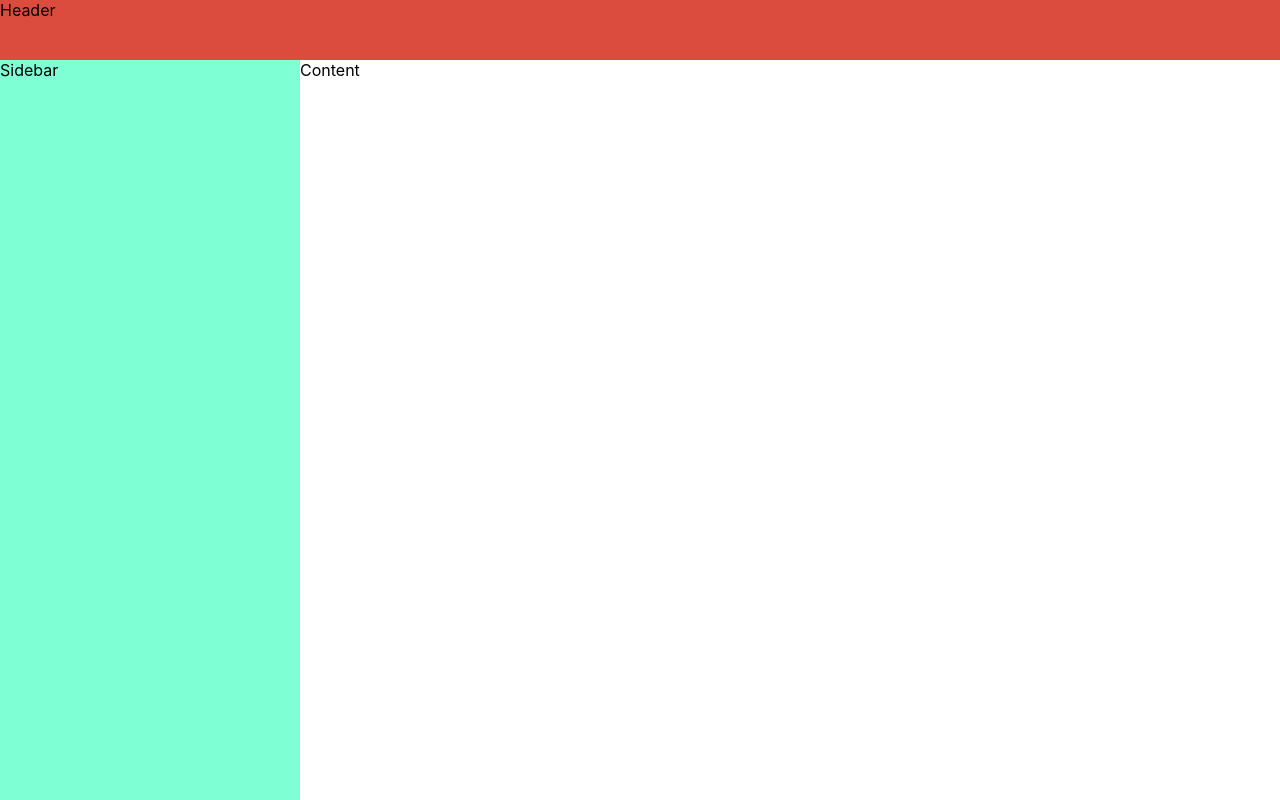
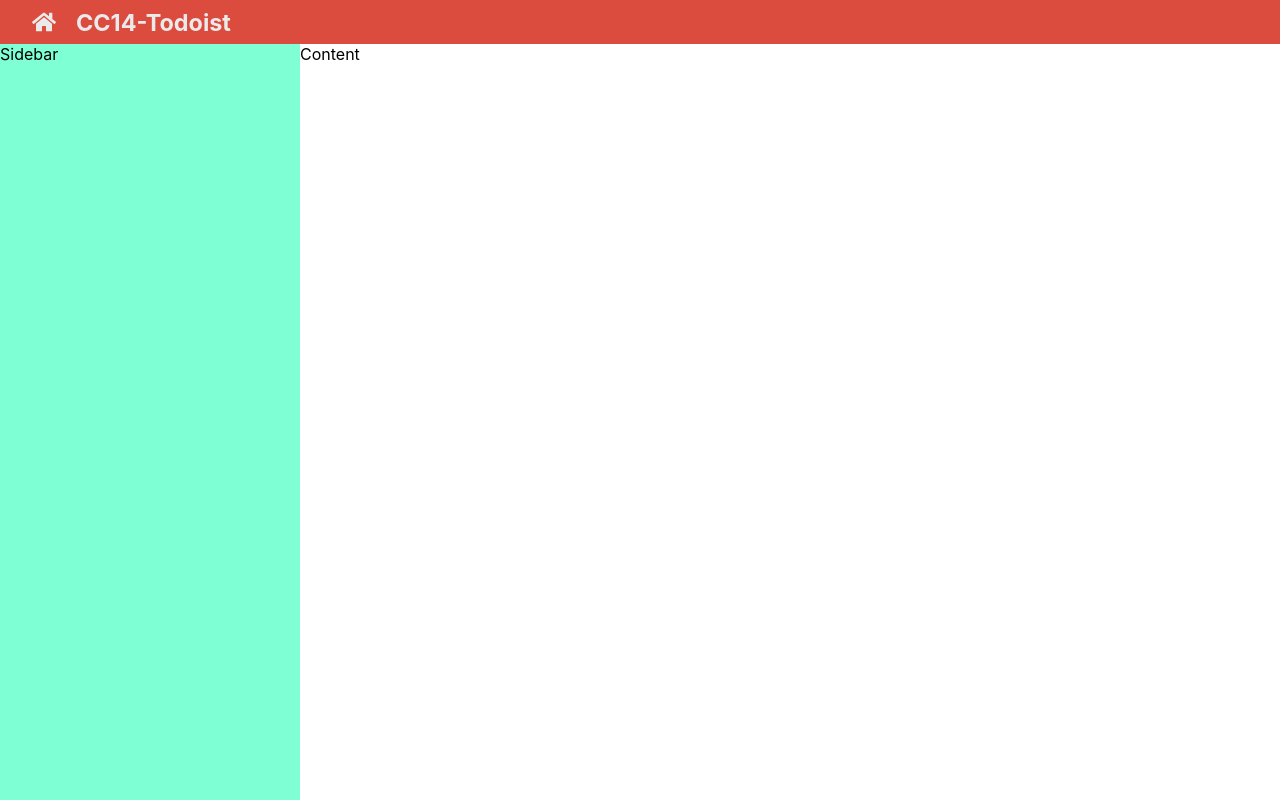
Before and after one commit to zinzindev/CC14-React-Todolist, a React (Create React App) app: page / in a window 1280 px wide. Built offline with nearby package versions, Linux system fonts and the light colour scheme.

Commit message:
finish header

```diff
--- a/package.json
+++ b/package.json
@@ -8,6 +8,7 @@
     "@testing-library/user-event": "^13.5.0",
     "react": "^18.3.1",
     "react-dom": "^18.3.1",
+    "react-icons": "^5.3.0",
     "react-scripts": "5.0.1",
     "sass": "^1.78.0",
     "web-vitals": "^2.1.4"
--- a/src/App.js
+++ b/src/App.js
@@ -1,10 +1,16 @@
 import './App.scss';
+import { FaHome } from 'react-icons/fa';
 
 function App() {
 	return (
 		<div className='container'>
 			{/* Header */}
-			<header className='header'>Header</header>
+			<header className='header'>
+				<span>
+					<FaHome />
+				</span>
+				<h3>CC14-Todoist</h3>
+			</header>
 
 			{/* Sidebar */}
 			<aside className='sidebar'>Sidebar</aside>
--- a/src/App.scss
+++ b/src/App.scss
@@ -1,7 +1,7 @@
 $primary: #db4c3f;
 $gray: rgb(234, 234, 234);
 $sidebar-width: 300px;
-$header-high: 60px;
+$header-high: 44px;
 
 .container {
 	display: grid;
@@ -13,6 +13,20 @@ $header-high: 60px;
 	background-color: $primary;
 	grid-column: 1/3; // start/end
 	grid-row: 1/2;
+
+	// content
+	font-size: 20px;
+	display: flex;
+	align-items: center;
+	gap: 20px;
+	color: $gray;
+	padding: 0.5rem 2rem;
+
+	& > span {
+		display: flex;
+		cursor: pointer;
+		font-size: 24px;
+	}
 }
 
 .sidebar {
```
Also changed, not shown: 1 other file (tests, documents, lock files or other folders).
